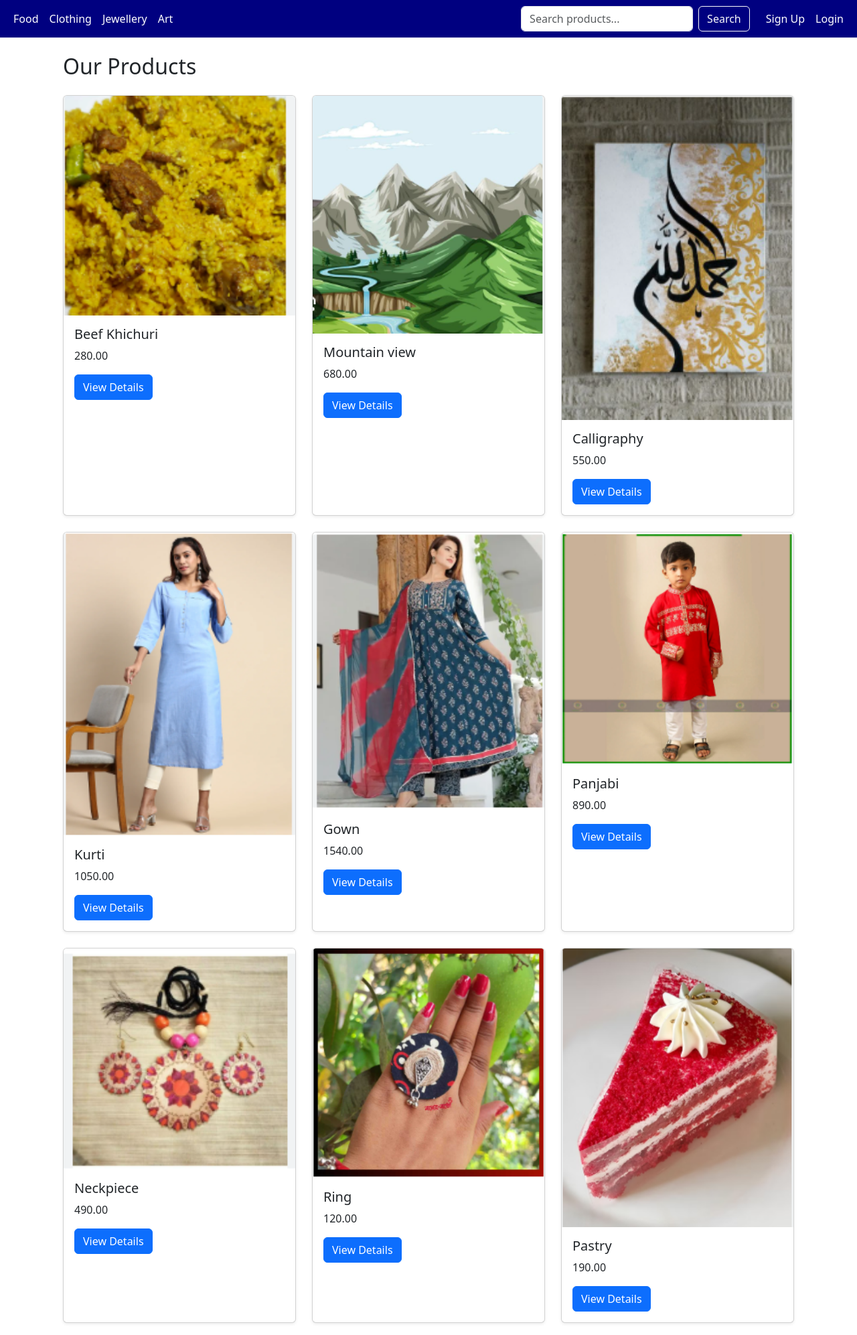
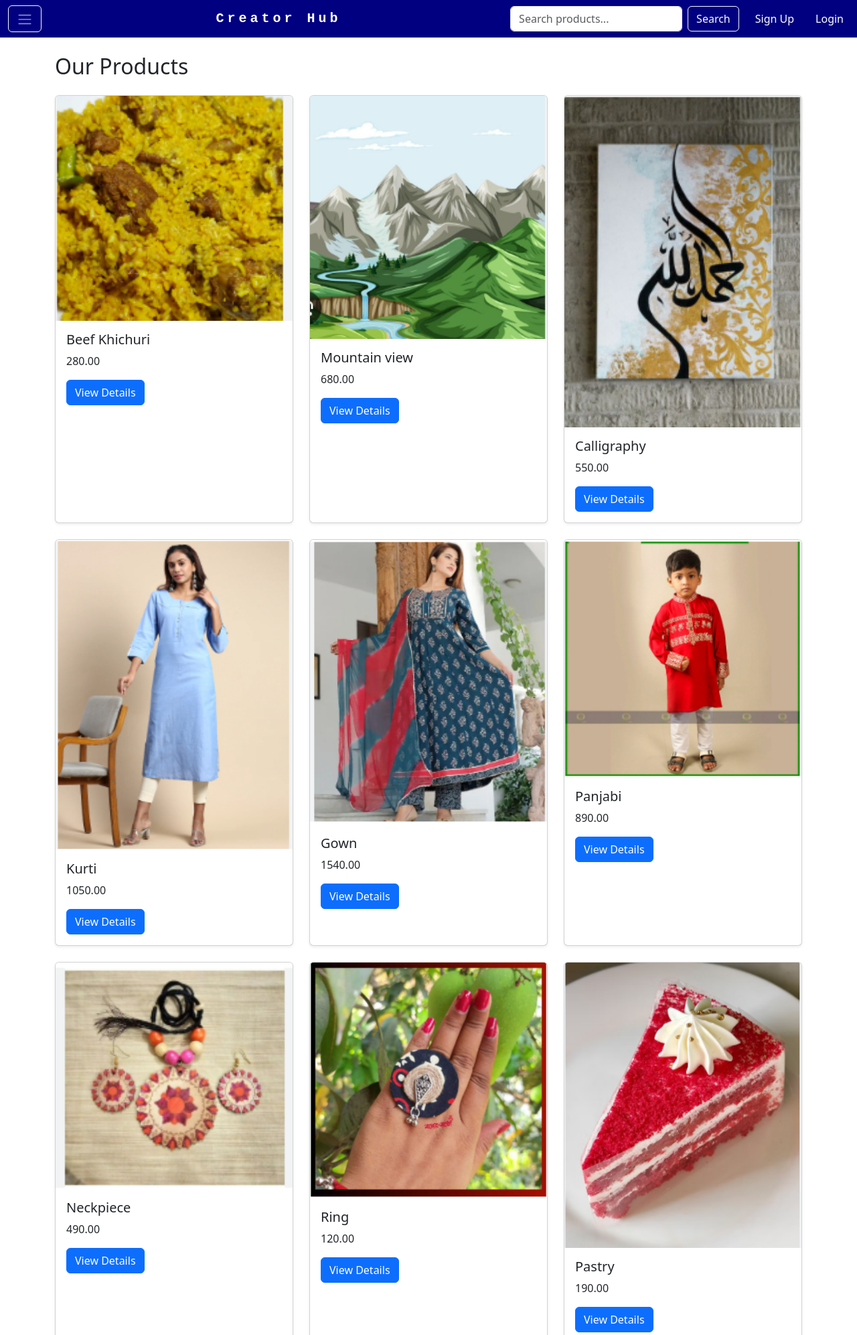
Before and after one commit to cometkhadija/Prideproject, a Django app: page /products/ in a window 1280 px wide. Shown: the top 1993 px of the page at 67% size. Run offline with Django 5.2, Linux system fonts and the light colour scheme; data comes from the database, SQL or seed files in the repository; both versions use the stored data as it was after the commit.

Commit message:
Initial commit in frontend branch

```diff
--- a/creatorhub/creatorhub/settings.py
+++ b/creatorhub/creatorhub/settings.py
@@ -65,6 +65,7 @@ TEMPLATES = [
                 'django.contrib.auth.context_processors.auth',
                 'django.contrib.messages.context_processors.messages',
                 'django.template.context_processors.static',
+                'ecommerce.context_processors.shop_names_processor',
             ],
         },
     },
--- /dev/null
+++ b/creatorhub/ecommerce/context_processors.py
@@ -0,0 +1,8 @@
+from .models import Profile
+
+def shop_names_processor(request):
+    shop_names = Profile.objects.filter(
+        role='seller',
+        shop_name__isnull=False
+    ).exclude(shop_name='')
+    return {'shop_names': shop_names}
--- a/creatorhub/ecommerce/models.py
+++ b/creatorhub/ecommerce/models.py
@@ -10,6 +10,7 @@ class Profile(models.Model):
     ]
     user = models.OneToOneField(User, on_delete=models.CASCADE)
     role = models.CharField(max_length=10, choices=ROLE_CHOICES)
+    shop_name = models.CharField(max_length=100, blank=True, null=True)
 
     def __str__(self):
         return f"{self.user.username} - {self.role}"
--- a/creatorhub/ecommerce/templates/ecommerce/base.html
+++ b/creatorhub/ecommerce/templates/ecommerce/base.html
@@ -1,20 +1,100 @@
 <!DOCTYPE html>
 <html lang="en">
-<head>
-    <meta charset="UTF-8">
+  <head>
+    <meta charset="UTF-8" />
     <title>{% block title %}Ecommerce Site{% endblock %}</title>
-    <link href="https://cdn.jsdelivr.net/npm/bootstrap@5.3.0/dist/css/bootstrap.min.css" rel="stylesheet">
-</head>
-<body>
+    <link href="https://cdn.jsdelivr.net/npm/bootstrap@5.3.0/dist/css/bootstrap.min.css" rel="stylesheet" />
+  </head>
 
-    {% block content %}
-    {% endblock %}
+  <body>
+    <nav class="navbar navbar-expand-lg navbar-dark w-100 mb-3" style="background-color: navy;">
+      <div class="container-fluid d-flex align-items-center">
+        <!-- Hamburger Icon -->
+        <button class="btn btn-outline-light me-2" type="button" data-bs-toggle="offcanvas" data-bs-target="#offcanvasMenu">
+          <span class="navbar-toggler-icon"></span>
+        </button>
 
+        <!-- Logo -->
+        <span class="navbar-brand mx-auto text-white fw-bold" style="letter-spacing: 5px; font-family: 'Courier New', monospace;">
+          Creator Hub
+        </span>
+
+        <!-- Search form -->
+        <form class="d-flex me-3" method="get" action="#">
+          <input class="form-control me-2" type="search" placeholder="Search products..." aria-label="Search" />
+          <button class="btn btn-outline-light" type="submit">Search</button>
+        </form>
+
+        <!-- Auth & Account Links -->
+        <ul class="navbar-nav d-flex flex-row align-items-center mb-0">
+          {% if user.is_authenticated %}
+            {% if user.profile.role == 'buyer' %}
+              <li class="nav-item me-3">
+                <a class="nav-link text-white" href="{% url 'buyer_account' %}">My Account</a>
+              </li>
+            {% endif %}
+            <li class="nav-item">
+              <form method="POST" action="{% url 'logout' %}" style="display: inline;">
+                {% csrf_token %}
+                <button type="submit" class="btn btn-link nav-link text-white p-0 m-0" style="text-decoration: none;">Logout</button>
+              </form>
+            </li>
+          {% else %}
+            <li class="nav-item me-3">
+              <a class="nav-link text-white" href="{% url 'signup' %}">Sign Up</a>
+            </li>
+            <li class="nav-item">
+              <a class="nav-link text-white" href="{% url 'login' %}">Login</a>
+            </li>
+          {% endif %}
+        </ul>
+      </div>
+    </nav>
+
+    <!-- Offcanvas Sidebar -->
+    <div class="offcanvas offcanvas-start" tabindex="-1" id="offcanvasMenu" aria-labelledby="offcanvasMenuLabel">
+      <div class="offcanvas-header">
+        <h5 class="offcanvas-title" id="offcanvasMenuLabel">Menu</h5>
+        <button type="button" class="btn-close" data-bs-dismiss="offcanvas"></button>
+      </div>
+      <div class="offcanvas-body">
+        <div class="list-group">
+          <!-- Top Categories -->
+          <a class="list-group-item list-group-item-action" data-bs-toggle="collapse" href="#categoriesCollapse" role="button" aria-expanded="false">Top Categories</a>
+          <div class="collapse" id="categoriesCollapse">
+            <ul class="list-unstyled ps-3">
+              <li><a class="nav-link" href="{% url 'product_list' 'food' %}">Food</a></li>
+              <li><a class="nav-link" href="{% url 'product_list' 'clothing' %}">Clothing</a></li>
+              <li><a class="nav-link" href="{% url 'product_list' 'jewellery' %}">Jewellery</a></li>
+              <li><a class="nav-link" href="{% url 'product_list' 'art' %}">Art</a></li>
+            </ul>
+          </div>
+
+          <!-- Shop Names -->
+          <a class="list-group-item list-group-item-action" data-bs-toggle="collapse" href="#shopsCollapse" role="button" aria-expanded="false">Shop Names</a>
+          <div class="collapse" id="shopsCollapse">
+            <ul class="list-unstyled ps-3">
+              {% if shop_names %}
+                {% for shop in shop_names %}
+                  <li>
+                    <a class="nav-link" href="{% url 'product_showcase' %}?seller={{ shop.user.id }}">{{ shop.shop_name }}</a>
+                  </li>
+                {% endfor %}
+              {% else %}
+                <li class="text-muted">No shops yet</li>
+              {% endif %}
+            </ul>
+          </div>
+        </div>
+      </div>
+    </div>
+
+    <!-- Page Content -->
     <div class="container mt-4">
-        {% block page_content %}
-        {% endblock %}
+      {% block content %}{% endblock %}
+      {% block page_content %}{% endblock %}
     </div>
 
     <script src="https://cdn.jsdelivr.net/npm/bootstrap@5.3.0/dist/js/bootstrap.bundle.min.js"></script>
-</body>
+  </body>
 </html>
--- a/creatorhub/ecommerce/templates/ecommerce/product_showcase.html
+++ b/creatorhub/ecommerce/templates/ecommerce/product_showcase.html
@@ -1,53 +1,8 @@
 {% extends 'ecommerce/base.html' %}
+{% block title %}Product Showcase{% endblock %}
+{% block content %}
 
-{% block title %}Product Showcase{% endblock %}
-
-{% block content %}
-<!-- Navbar starts here -->
-<nav class="navbar navbar-expand-lg navbar-dark" style="background-color: navy;">
-    <div class="container-fluid">
-        <button class="navbar-toggler" type="button" data-bs-toggle="collapse" data-bs-target="#navbarNav">
-            <span class="navbar-toggler-icon"></span>
-        </button>
-
-        <div class="collapse navbar-collapse" id="navbarNav">
-            <ul class="navbar-nav me-auto mb-2 mb-lg-0">
-                <li class="nav-item"><a class="nav-link text-white" href="{% url 'product_list' 'food' %}">Food</a></li>
-                <li class="nav-item"><a class="nav-link text-white" href="{% url 'product_list' 'clothing' %}">Clothing</a></li>
-                <li class="nav-item"><a class="nav-link text-white" href="{% url 'product_list' 'jewellery' %}">Jewellery</a></li>
-                <li class="nav-item"><a class="nav-link text-white" href="{% url 'product_list' 'art' %}">Art</a></li>
-            </ul>
-
-            <form class="d-flex" method="get" action="#">
-                <input class="form-control me-2" type="search" placeholder="Search products..." aria-label="Search">
-                <button class="btn btn-outline-light" type="submit">Search</button>
-            </form>
-
-            <ul class="navbar-nav ms-3">
-                {% if user.is_authenticated %}
-                    <li class="nav-item"><a class="nav-link text-white" href="{% url 'home' %}">Logout</a></li>
-                {% else %}
-                    <li class="nav-item"><a class="nav-link text-white" href="{% url 'signup' %}">Sign Up</a></li>
-                    <li class="nav-item"><a class="nav-link text-white" href="{% url 'login' %}">Login</a></li>
-                {% endif %}
-            </ul>
-        </div>
-    </div>
-</nav>
-<!-- Navbar ends here -->
-<div class="container mt-4">
-
-    <!-- ✅ Message block -->
-    {% if messages %}
-      <div class="mb-3">
-        {% for message in messages %}
-          <div class="alert alert-{{ message.tags }} alert-dismissible fade show" role="alert">
-            {{ message }}
-            <button type="button" class="btn-close" data-bs-dismiss="alert" aria-label="Close"></button>
-          </div>
-        {% endfor %}
-      </div>
-    {% endif %}
+<!-- Top Navbar -->
 
   <!-- Add New Product button (for sellers only) -->
   {% if user.is_authenticated and user.profile.role == 'seller' %}
@@ -58,10 +13,8 @@
     </div>
   {% endif %}
 
-<!-- Product section -->
-<div class="container mt-4">
+  <!-- ✅ Product section -->
   <h2 class="mb-4">Our Products</h2>
-
   {% if products %}
     <div class="row">
       {% for product in products %}
@@ -74,7 +27,6 @@
 
               {% if user.is_authenticated and user.profile.role == 'buyer' %}
                 <a href="{% url 'product_detail' product.id %}" class="btn btn-primary">View Details</a>
-                        {% comment %} <a href="#" class="btn btn-success ms-2">Add to Cart</a> {% endcomment %}
               {% elif user.is_authenticated and user.profile.role == 'seller' %}
                 <a href="{% url 'edit_product' product.id %}" class="btn btn-primary">Edit</a>
                 <a href="{% url 'delete_product' product.id %}" class="btn btn-danger">Delete</a>
@@ -90,4 +42,21 @@
     <p>No products available.</p>
   {% endif %}
 </div>
+
+<!-- ✅ Lower Full-Width Navbar -->
+<nav class="navbar navbar-dark w-100 mt-4" style="background-color: navy; padding: 1rem;">
+  <div class="container-fluid d-flex flex-column align-items-start p-0 m-0 w-100">
+    <h1 class="text-white mb-3" style="font-size: 2rem; text-align: left;">JU Creator’s Hub</h1>
+    <p class="text-light mb-3 w-100" style="font-size: 1.2rem; text-align: left;">
+    Born from the vibrant energy of Jahangirnagar University, it champions the small businesses run by students. With every click, it turns dreams into reality—enabling young creators to flourish, connect, and transform their ideas into enduring legacies.
+    </p>
+    <h5 class="mb-2" style="color: pink; font-weight: normal; text-align: left;">Categories</h5>
+    <ul class="navbar-nav flex-column p-0 m-0 w-100">
+      <li class="nav-item mb-0"><a class="nav-link text-white fw-bold" href="{% url 'product_list' 'food' %}">Food</a></li>
+      <li class="nav-item mb-0"><a class="nav-link text-white fw-bold" href="{% url 'product_list' 'clothing' %}">Clothing</a></li>
+      <li class="nav-item mb-0"><a class="nav-link text-white fw-bold" href="{% url 'product_list' 'jewellery' %}">Jewellery</a></li>
+      <li class="nav-item mb-0"><a class="nav-link text-white fw-bold" href="{% url 'product_list' 'art' %}">Art</a></li>
+    </ul>
+  </div>
+</nav>
 {% endblock %}
--- a/creatorhub/ecommerce/urls.py
+++ b/creatorhub/ecommerce/urls.py
@@ -27,4 +27,6 @@ urlpatterns = [
     path('product/edit/<int:product_id>/', views.edit_product, name='edit_product'),
     path('product/delete/<int:product_id>/', views.delete_product, name='delete_product'),
 
+    path('buyer/account/', views.buyer_account, name='buyer_account'),
+
 ]
--- a/creatorhub/ecommerce/views.py
+++ b/creatorhub/ecommerce/views.py
@@ -54,8 +54,19 @@ def home(request):
 # --------- Product Views ---------
 
 def product_showcase(request):
-    products = Product.objects.all()
-    return render(request, 'ecommerce/product_showcase.html', {'products': products})
+    seller_id = request.GET.get('seller')
+
+    if seller_id:
+        products = Product.objects.filter(seller__id=seller_id)
+    else:
+        products = Product.objects.all()
+
+    return render(request, 'ecommerce/product_showcase.html', {
+        'products': products,
+        'selected_seller_id': seller_id,
+    })
+
+
 
 def product_list(request, category_name=None):
     if category_name:
@@ -243,6 +254,23 @@ def order(request):
     # your view logic
     return render(request, 'order.html')
 
+@login_required
+def buyer_account(request):
+    if not hasattr(request.user, 'profile') or request.user.profile.role != 'buyer':
+        messages.error(request, "Unauthorized access.")
+        return redirect('home')
+
+    cart_items = CartItem.objects.filter(user=request.user)
+    orders = Order.objects.filter(buyer=request.user).order_by('-created_at')
+
+    context = {
+        'user': request.user,
+        'cart_items': cart_items,
+        'orders': orders,
+    }
+
+    return render(request, 'ecommerce/buyer_account.html', context)
+
 
 def run_code(request):
     return HttpResponse("Ecommerce app is running!")
```
Also changed, not shown: creatorhub/ecommerce/templates/ecommerce/buyer_account.html (added, +39 -0 lines), creatorhub/ecommerce/templates/ecommerce/home.html (+9 -8 lines), creatorhub/ecommerce/templates/ecommerce/signup.html (+20 -0 lines), creatorhub/db.sqlite3, creatorhub/ecommerce/migrations/0004_profile_shop_name_alter_product_seller.py (added), creatorhub/media/product_images/dress3_i5zwoTe_pdZxObj.PNG (added), creatorhub/media/product_images/food3_sbXzsk9_9MOCkvE.PNG (added), creatorhub/media/product_images/logo.jpg (added). Lines whose indentation alone changed are shown as unchanged.
